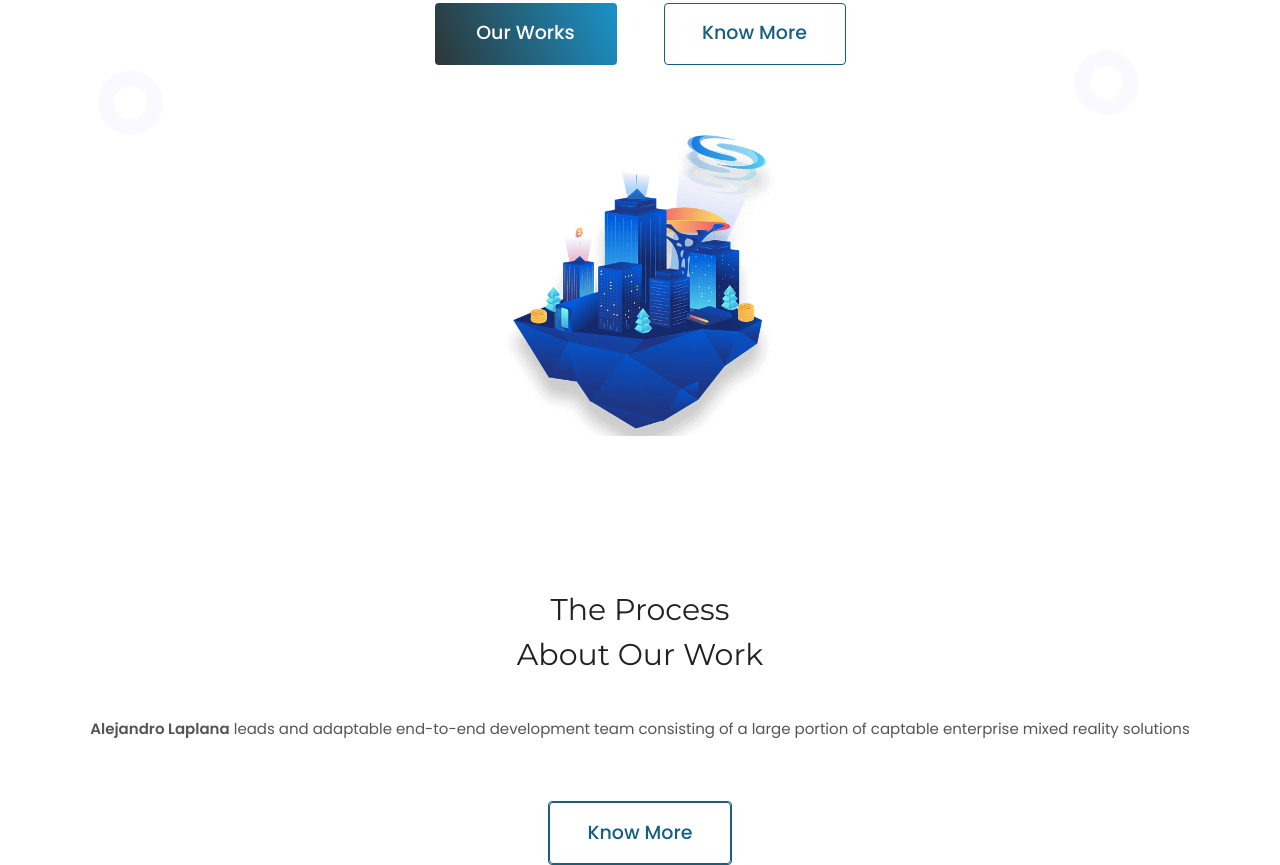
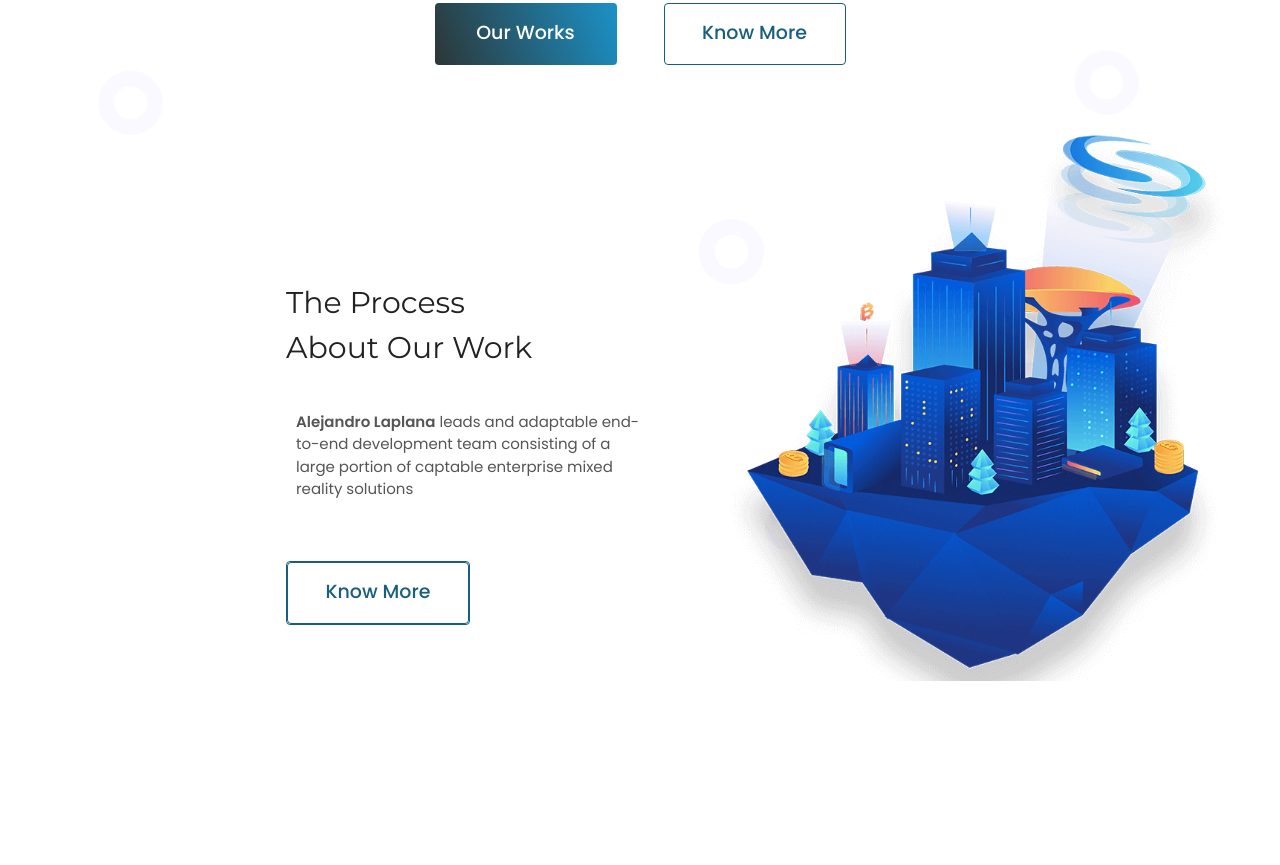
Before and after one commit to MirkoAn/LandingPage, a website: page index.html in a window 1280 px wide. Shown: the part 714-1579 px from the top of the page. After the commit the page ends 1471 px from the top, so only its background shows below. Drawn offline with Linux system fonts and the light colour scheme.

Commit message:
Completed work-process-section feature for all devices

```diff
--- a/assets/styles/modules/_row.scss
+++ b/assets/styles/modules/_row.scss
@@ -4,18 +4,25 @@
     justify-content: center;
     margin: 0 auto;
 
-    //display: flex;
-    //|flex-flow: row wrap;
-    //justify-content: space-around;
-/*
+    @include media(desktop-s) {
+        display: flex;
+        flex-direction: row;
+        justify-content: space-around;
+    }
+
     &__large-6 {
-        flex: 50%;
-        max-width: 50%;
+
+        @include media(desktop-s) {
+            flex: 50%;
+            max-width: 50%;
+        }
 
         &--bg-image {
-            background: url('/app/assets/images/Group\ 2258.png') top center no-repeat;
+            background: url("/assets/images/Group\ 2258.png");
         }
+    }
 
+/*
         &--left-padding {
             padding-left: 90px;
         }
--- a/assets/styles/modules/_work-process.scss
+++ b/assets/styles/modules/_work-process.scss
@@ -2,13 +2,23 @@
     margin: 0 auto;
     text-align: center;
 
+    @include media(desktop-m) {
+        padding: 0 246px 70px 286px;
+        text-align: left;
+    }
+
     img {
         width: 350px;
+
+        @include media(desktop-s) {
+            width: 634px;
+            height: 546px;
+        }
     }
 
     h2 {
         text-transform: capitalize;
-        margin-bottom: 10px;
+        margin-bottom: 20px;
         margin-top: 20px;
 
         @include media(desktop-s) {
@@ -48,8 +58,8 @@
             justify-content: center;
             width: 182px;
             height: 62px;
-            font-size: 19px;
             font-weight: 500;
+            @include font-size(19px);
         }
     }
 
```
Also changed, not shown: main.css, 1 other file.
